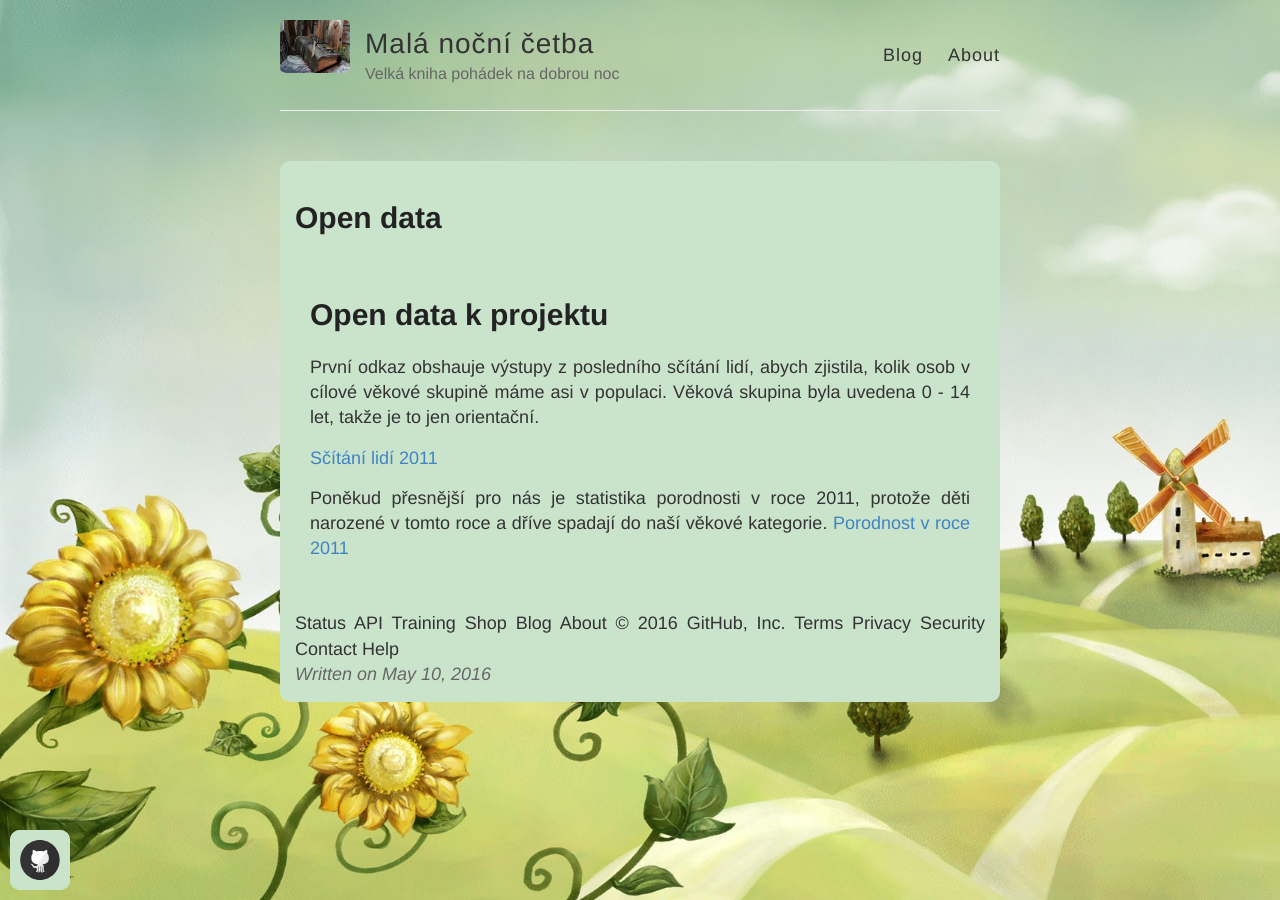
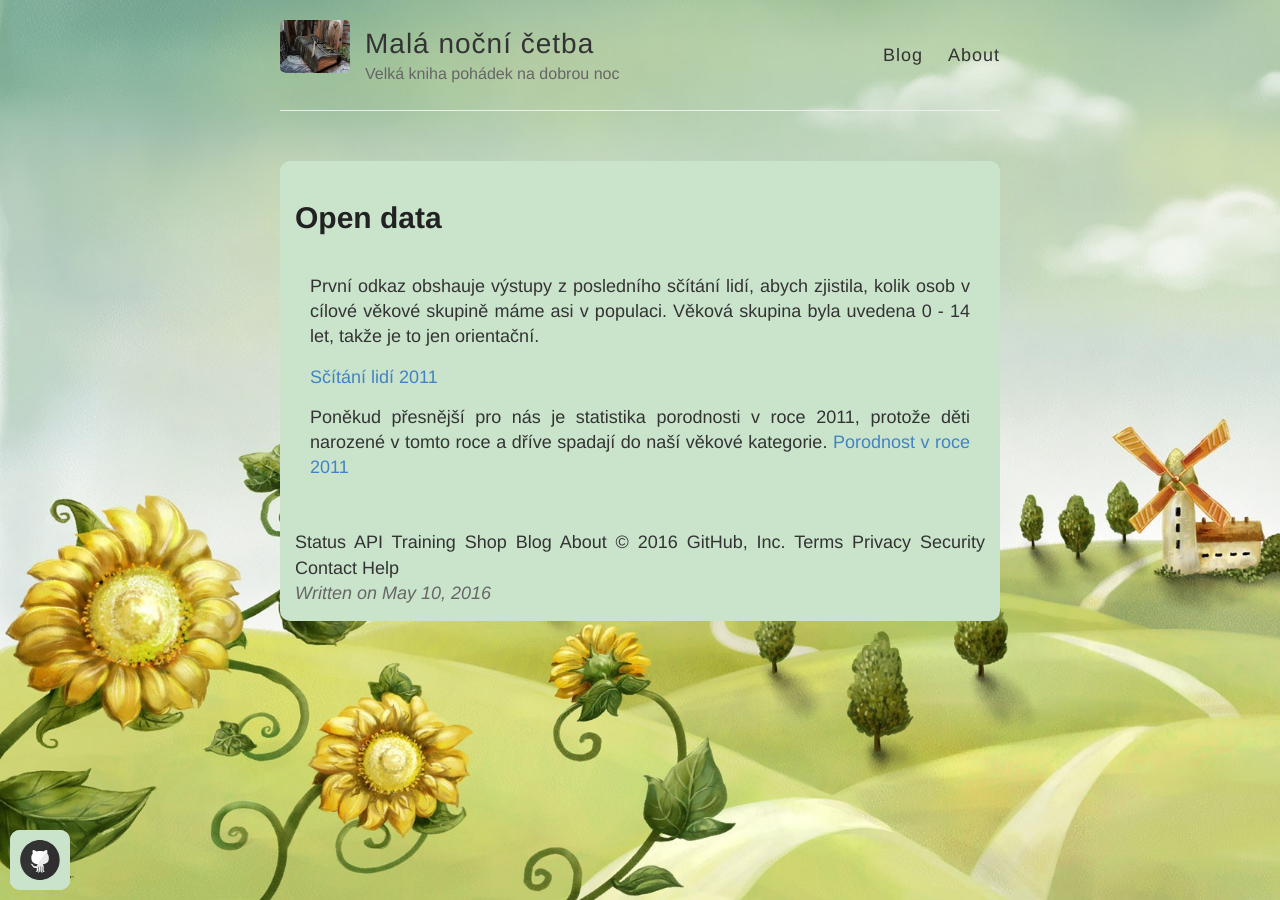
Before and after one commit to 450000/450000.github.io, a Jekyll site: the page built from _posts/2016-5-10-open-data.html, in a window 1280 px wide. Built offline with Jekyll 4.4.1, drawn with Linux system fonts in a browser that asks for light colours.

Commit message:
oprava nadpisu
opětovné přidání title, head

```diff
--- a/_posts/2016-5-10-open-data.html
+++ b/_posts/2016-5-10-open-data.html
@@ -7,10 +7,12 @@
 
 <!DOCTYPE html>
 <html>
-
+<head>
+  <title>Open data</title>
+  </head>
 <body>
 <article>
-  <h1>Open data k projektu</h1>
+
 
   <p>
     První odkaz obshauje výstupy z posledního sčítání lidí, abych zjistila, kolik osob v cílové věkové skupině máme asi v populaci.
```
